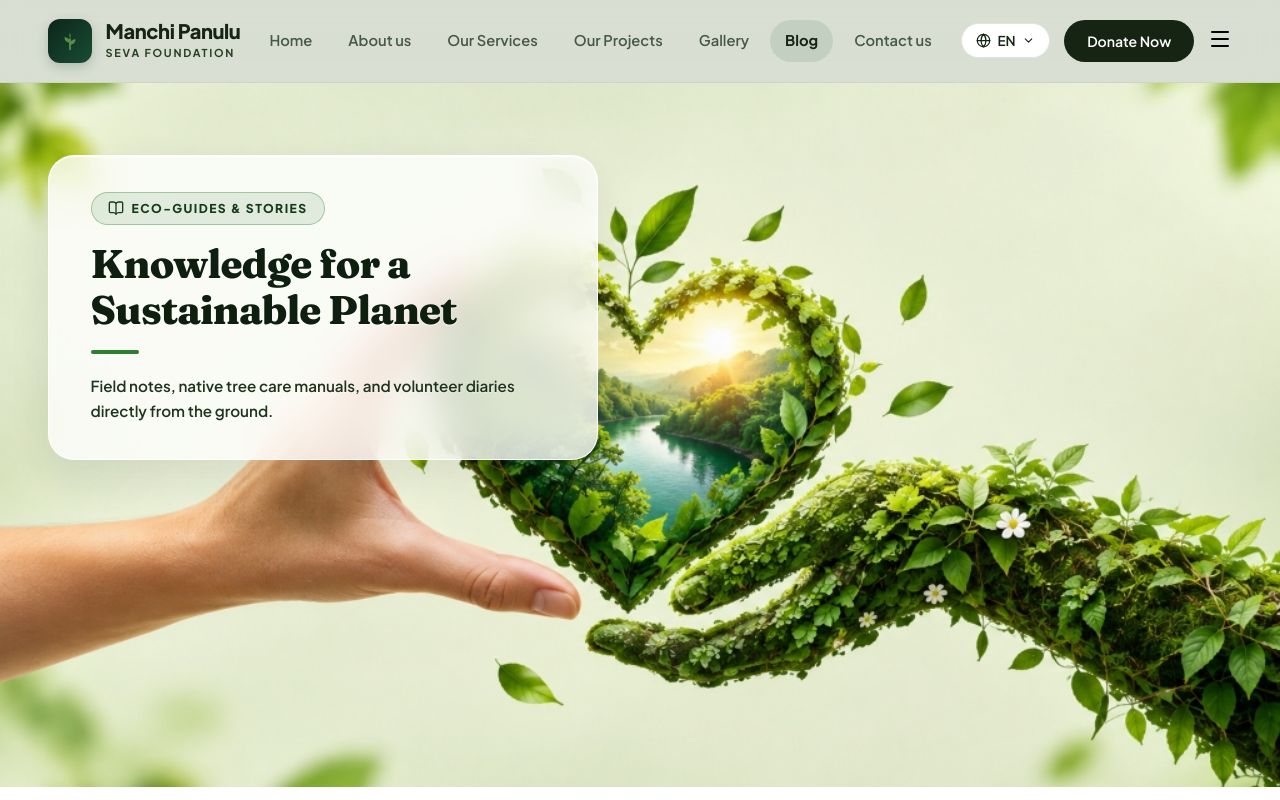
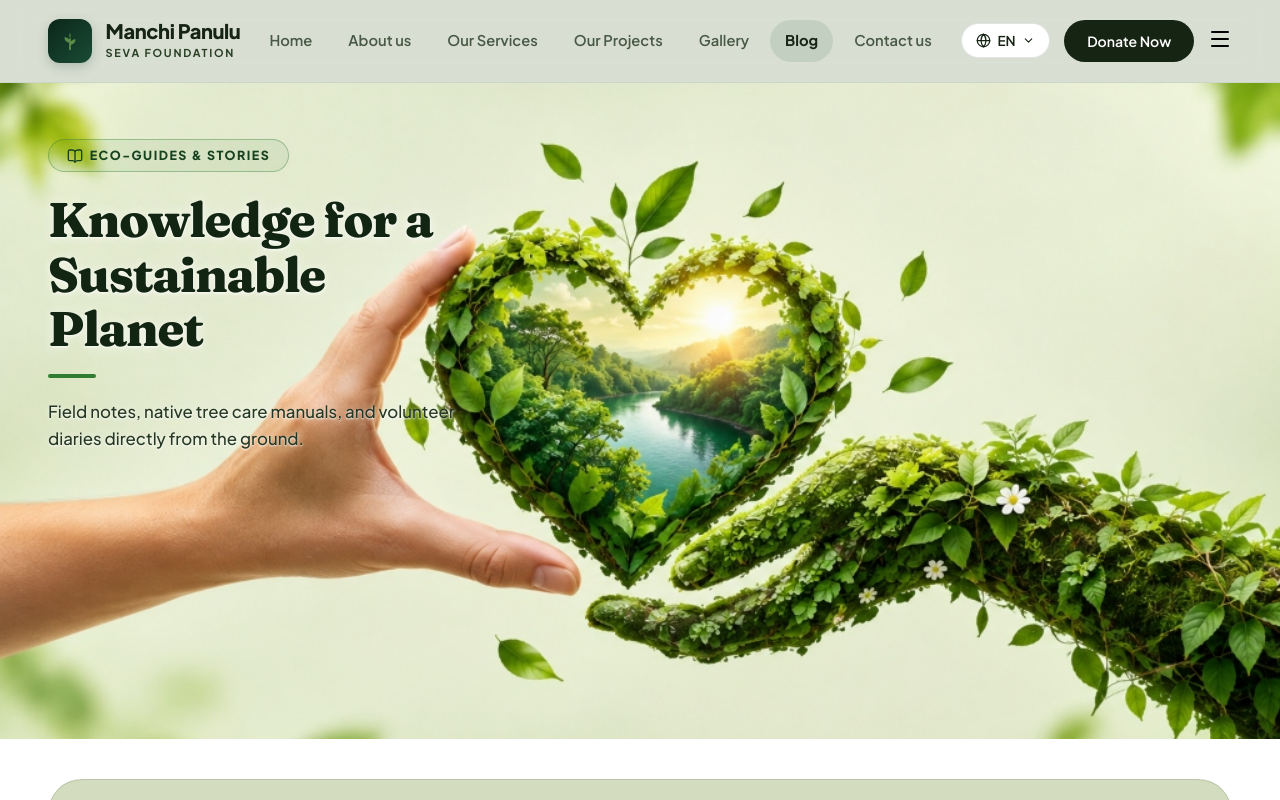
Before and after one commit to saranyak2406/ManchiPanuluSewaFoundation, a React (Vite) app: page /blog in a window 1280 px wide. Shown: the top 800 px of the page. Built offline with nearby package versions, Linux system fonts and the light colour scheme.

Commit message:
style: match unboxed neat layout 1:1 with user mockup d694e632 (no frosted box, exact line wraps, clean negative space)

```diff
--- a/src/pages/AboutPage.jsx
+++ b/src/pages/AboutPage.jsx
@@ -18,7 +18,7 @@ import { complianceInfo } from '../data/statsData';
 import { useLanguage } from '../context/LanguageContext';
 
 export default function AboutPage() {
-  const { t } = useLanguage();
+  const { t, language } = useLanguage();
   const leadershipTeam = [
     {
       name: "Dr. K. Ramachandra Rao",
@@ -74,7 +74,11 @@ export default function AboutPage() {
               <span>{t('about.badge')}</span>
             </div>
             <h1 className="page-hero-title-exact">
-              {t('about.heroTitle')}
+              {language === 'en' ? (
+                <>Good Deeds Rooted in<br />Soil, Sustained by<br />Compassion</>
+              ) : (
+                t('about.heroTitle')
+              )}
             </h1>
             <div className="page-hero-accent-line"></div>
             <p className="page-hero-desc-exact">
--- a/src/styles/pages.css
+++ b/src/styles/pages.css
@@ -1,7 +1,7 @@
 @import './variables.css';
 
 /* ==========================================================================
-   PAGE HERO (Subpages) - Positioned Top-Left ("Left Up") with Frosted Glass Contrast
+   PAGE HERO (Subpages) - 100% Unboxed, Crisp & Neat Matching User Target Design
    ========================================================================== */
 .page-hero {
   position: relative;
@@ -15,15 +15,14 @@
   background-size: cover;
   background-position: center center;
   background-repeat: no-repeat;
-  padding: 3rem 0 3rem 0;
+  padding: 3rem 0;
   overflow: hidden;
 }
 
 @media (min-width: 1024px) {
   .page-hero {
-    min-height: 88vh;
+    min-height: 82vh;
     padding-top: 3.5rem;
-    background-position: 72% center; /* Shift the heart & hands comfortably to the right */
   }
 }
 
@@ -34,21 +33,18 @@
   width: 100%;
 }
 
-/* Frosted Glass Card - Provides 100% Text Readability so text never mixes with background */
+/* Completely Unboxed, Clean & Neat Left Text Block */
 .page-hero-inner-unboxed {
   position: relative;
   z-index: 10;
-  max-width: 550px;
-  background: rgba(255, 255, 255, 0.78);
-  backdrop-filter: blur(20px);
-  -webkit-backdrop-filter: blur(20px);
-  border: 1.5px solid rgba(255, 255, 255, 0.9);
-  border-radius: 26px;
-  padding: 2.25rem 2.6rem;
-  box-shadow:
-    0 16px 42px rgba(18, 36, 18, 0.09),
-    inset 0 1px 1px rgba(255, 255, 255, 0.95);
-  margin-top: 1rem;
+  max-width: 440px;
+  background: transparent;
+  border: none;
+  box-shadow: none;
+  backdrop-filter: none;
+  -webkit-backdrop-filter: none;
+  padding: 0;
+  margin: 0;
   display: flex;
   flex-direction: column;
   align-items: flex-start;
@@ -58,29 +54,29 @@
 .page-hero-eyebrow {
   display: inline-flex;
   align-items: center;
-  gap: 0.5rem;
-  padding: 0.35rem 1rem;
+  gap: 0.45rem;
+  padding: 0.35rem 1.1rem;
   border-radius: var(--radius-pill);
-  background: rgba(46, 125, 50, 0.12);
-  border: 1.5px solid rgba(46, 125, 50, 0.35);
-  color: #143C1B;
-  font-size: 0.76rem;
+  background: rgba(46, 125, 50, 0.08);
+  border: 1.5px solid rgba(46, 125, 50, 0.38);
+  color: #17421F;
+  font-size: 0.78rem;
   font-weight: 800;
   letter-spacing: 0.12em;
   text-transform: uppercase;
-  margin-bottom: 1rem;
+  margin-bottom: 1.25rem;
 }
 
 .page-hero-title-exact {
   font-family: var(--font-editorial);
-  font-size: clamp(1.9rem, 3.2vw, 2.5rem);
+  font-size: clamp(2.2rem, 3.8vw, 3.1rem);
   font-weight: 800;
-  color: #0E1F0F;
-  line-height: 1.15;
-  letter-spacing: -0.02em;
+  color: #122412;
+  line-height: 1.12;
+  letter-spacing: -0.025em;
   margin: 0;
   text-align: left;
-  text-shadow: 0 1px 2px rgba(255, 255, 255, 0.7);
+  text-shadow: 0 1px 3px rgba(255, 255, 255, 0.85), 0 0 12px rgba(255, 255, 255, 0.6);
 }
 
 .page-hero-accent-line {
@@ -88,18 +84,18 @@
   height: 4px;
   background: #2E7D32;
   border-radius: 2px;
-  margin: 1.1rem 0 1.15rem 0;
+  margin: 1.15rem 0 1.25rem 0;
 }
 
 .page-hero-desc-exact {
   font-family: var(--font-body);
-  font-size: clamp(0.95rem, 1.15vw, 1.05rem);
-  color: #1F331D;
-  line-height: 1.65;
-  max-width: 490px;
-  font-weight: 550;
+  font-size: 1.05rem;
+  color: #263823;
+  line-height: 1.62;
+  max-width: 430px;
+  font-weight: 500;
   text-align: left;
-  text-shadow: 0 1px 1px rgba(255, 255, 255, 0.5);
+  text-shadow: 0 1px 2px rgba(255, 255, 255, 0.9), 0 0 8px rgba(255, 255, 255, 0.5);
 }
 
 .page-hero-inner {
```
